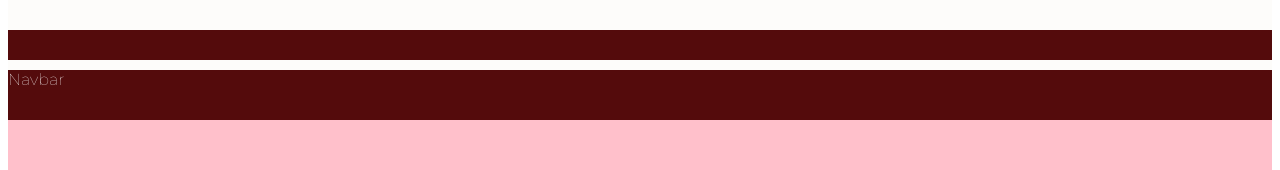
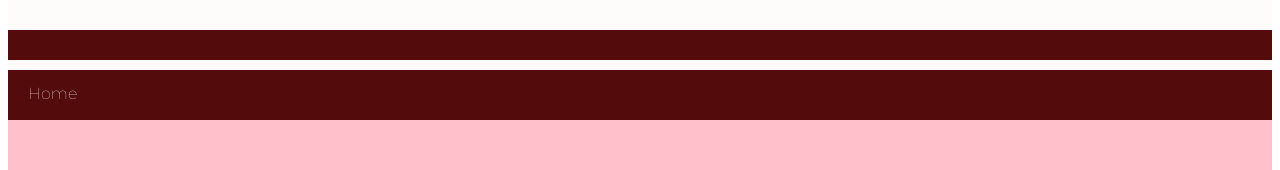
Before and after one commit to droverj/dacosta-verde, a React (Create React App) app: page / in a window 1280 px wide. Shown: the part 178-348 px from the top of the page. Built offline with nearby package versions, Linux system fonts and the light colour scheme.

Commit message:
feat: Create first page link in navbar

```diff
--- a/src/App.js
+++ b/src/App.js
@@ -8,14 +8,14 @@ import './App.scss';
 const App = () => {
   return (
     <div className='App'>
+      <BrowserRouter>
       <Header />
       <Navbar />
-      <BrowserRouter>
-            <Routes>
-              <Route path="/" element={<Home />} />
-              {/* <Route path="/checkout" element={<Checkout userId={userId} />} /> */}
-            </Routes>
-        </BrowserRouter>
+        <Routes>
+          <Route path="/" element={<Home />} />
+          {/* <Route path="/checkout" element={<Checkout userId={userId} />} /> */}
+        </Routes>
+      </BrowserRouter>
     </div>
   )
 }
--- a/src/components/Navbar.js
+++ b/src/components/Navbar.js
@@ -1,10 +1,18 @@
 import React from 'react'
+import { Link } from 'react-router-dom';
 import '../styles/Navbar.scss'
 
 const Navbar = () => {
   return (
     <div className='Navbar'>
-      Navbar
+      <nav>
+      <ul>
+        <li><Link to="/">Home</Link></li>
+        {/* <li><Link to="/about">About</Link></li>
+        <li><Link to="/products">Products</Link></li>
+        <li><Link to="/contact">Contact</Link></li> */}
+      </ul>
+      </nav>
     </div>
   )
 }
--- a/src/styles/Navbar.scss
+++ b/src/styles/Navbar.scss
@@ -4,4 +4,38 @@
   background-color: $farmhouse-red;
   height: 50px;
   color: white;
+
+  overflow: hidden;
+
+  ul {
+    list-style-type: none;
+    margin: 0;
+    padding: 0;
+    overflow: hidden;
+  }
+
+  li {
+    float: left;
+
+    a {
+      display: block;
+      color: white;
+      text-align: center;
+      padding: 14px 20px;
+      text-decoration: none;
+
+      &:hover {
+        background-color: #ddd;
+        color: black;
+      }
+    }
+  }
+
+  @media screen and (max-width: 600px) {
+    li {
+      float: none;
+      display: block;
+      text-align: left;
+    }
+  }
 }
```
